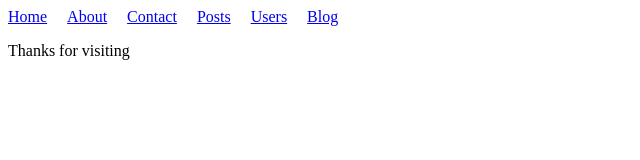
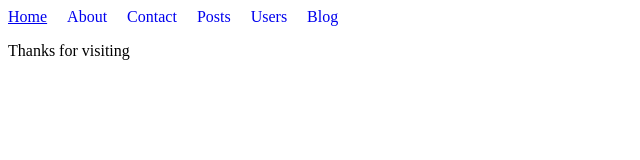
Before and after one commit to arjahid/Introduction-to-react-router, a React (Vite) app: page / in a window 1280 px wide. Shown: the top 160 px of the page, without its empty margins (0-640 px from the left). Built offline with nearby package versions, Linux system fonts and the light colour scheme.

Commit message:
added navlink

```diff
--- a/src/Components/Header/Header.css
+++ b/src/Components/Header/Header.css
@@ -1,3 +1,7 @@
 nav a{
     margin-right: 20px;
+    text-decoration: none;
 }
+nav a.active{
+    text-decoration: underline;
+}
--- a/src/Components/Header/Header.jsx
+++ b/src/Components/Header/Header.jsx
@@ -1,18 +1,16 @@
-import { Link } from "react-router-dom";
+import {  NavLink } from "react-router-dom";
 import "./Header.css";
-
 
 const Header = () => {
   return (
     <div>
       <nav>
-                <Link to="/">Home</Link>
-                <Link to="/about">About</Link>
-                <Link to="/contact">Contact</Link>
-                <Link to="/posts">Posts</Link>
-                <Link to="/users">Users</Link>
-
-                <Link to="/blog">Blog</Link>
+        <NavLink to="/">Home</NavLink>
+        <NavLink to="/about">About</NavLink>
+        <NavLink to="/contact">Contact</NavLink>
+        <NavLink to="/posts">Posts</NavLink>
+        <NavLink to="/users">Users</NavLink>
+        <NavLink to="/blog">Blog</NavLink>
       </nav>
     </div>
   );
```
Lines whose indentation alone changed are shown as unchanged.
